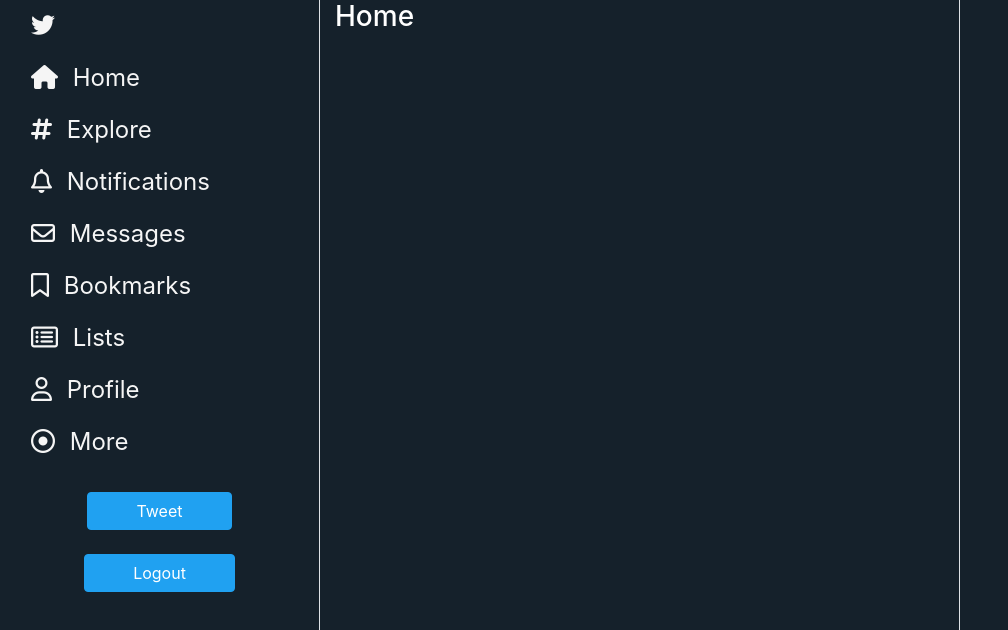
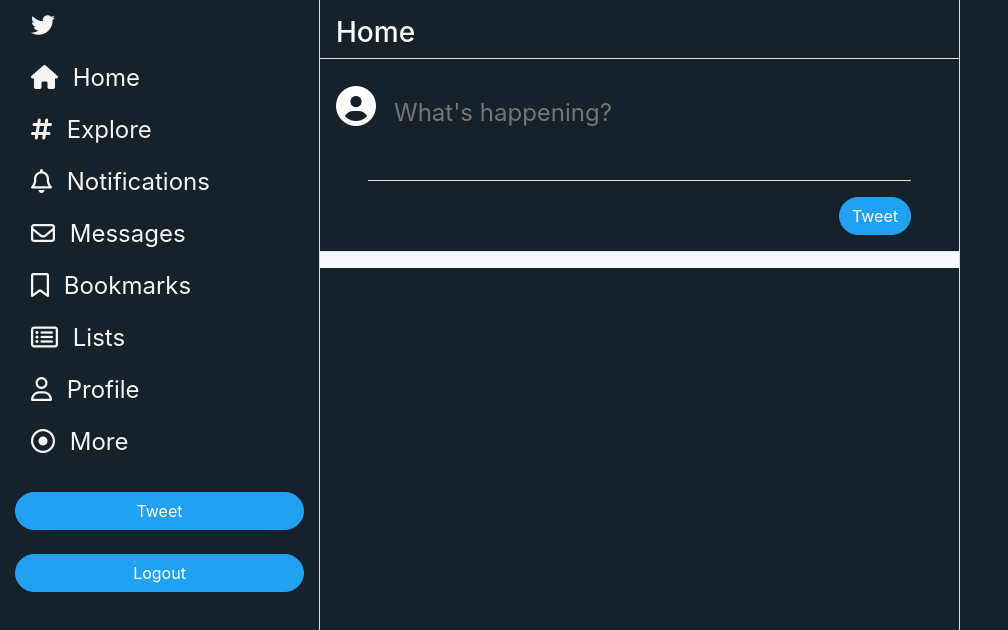
Before and after one commit to ilham-nasution/twitter-clone, a React (Create React App) app: page /home in a window 1280 px wide. Shown: the top 630 px of the page, without its empty margins (0-1008 px from the left). Built offline with nearby package versions, Linux system fonts and the light colour scheme; no server answers; sample sign-in values are in the browser's storage.

Commit message:
add tweet form

```diff
--- a/src/components/app.css
+++ b/src/components/app.css
@@ -58,3 +58,10 @@
   background-color: #253441;
   border-radius: 25px;
 }
+
+.tweet-input {
+  background-color: transparent;
+  border: none;
+  font-size: x-large;
+  color: whitesmoke;
+}
--- a/src/components/homepage/Homepage.jsx
+++ b/src/components/homepage/Homepage.jsx
@@ -35,19 +35,43 @@
               <i class="far fa-dot-circle mr-2"></i> More
             </button>
             <div className="text-center">
-              <button className="btn btn-primary px-5 mt-4">Tweet</button>
+              <button className="btn btn-primary btn-block mt-4 rounded-pill">
+                Tweet
+              </button>
             </div>
             <div className="text-center">
               <button
                 onClick={() => firebase.logout()}
-                className="btn btn-primary px-5 mt-4"
+                className="btn btn-primary btn-block mt-4 rounded-pill"
               >
                 Logout
               </button>
             </div>
           </div>
-          <div className="col-6 border-right">
-            <h3 className="text-white">Home</h3>
+          <div className="col-6 border-right m-0 p-0">
+            <h3 className="text-white ml-3 mt-3">Home</h3>
+            <div className="row border-top m-0 pt-4">
+              <form className="w-100">
+                <span className="h1 text-white mx-3">
+                  <i className="fas fa-user-circle"></i>
+                </span>
+                <input
+                  className="tweet-input"
+                  type="text"
+                  placeholder="What's happening?"
+                />
+
+                <div className="text-right mx-5 border-top mt-5 pt-3">
+                  <button
+                    className="btn btn-primary rounded-pill"
+                    type="submit"
+                  >
+                    Tweet
+                  </button>
+                </div>
+              </form>
+            </div>
+            <hr className="bg-light py-2" />
           </div>
           <div className="col-3"></div>
         </div>
```
